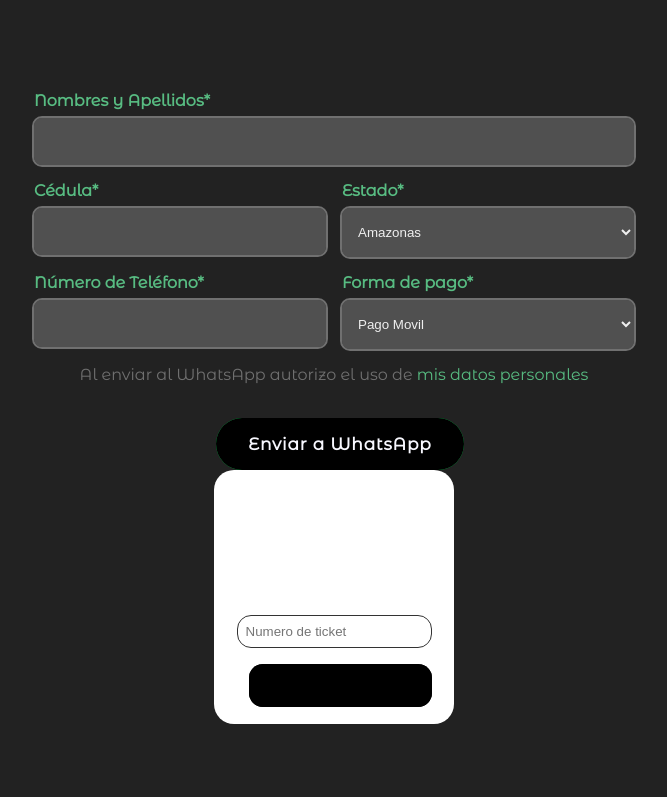
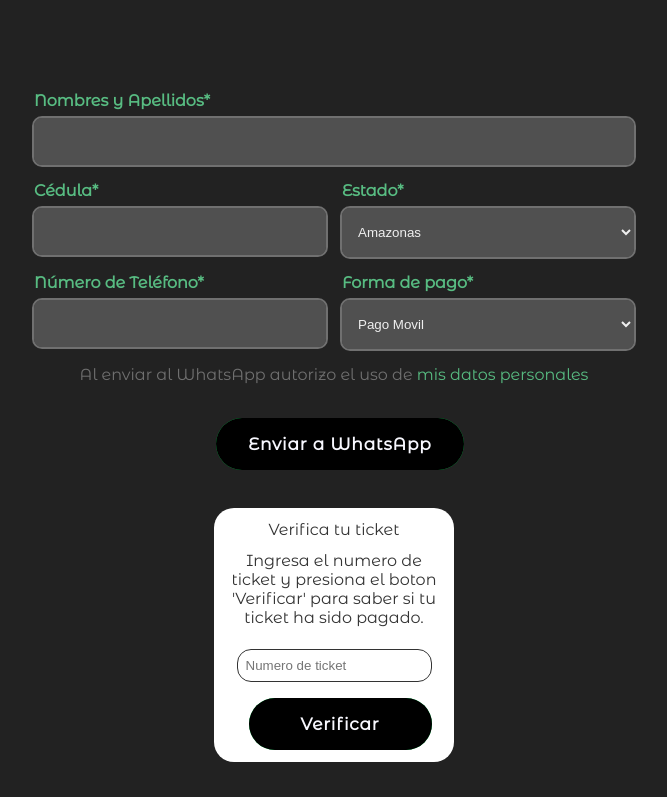
Before and after one commit to Jguerrero45/Proyecto_rifas, a website with bundled scripts: page public/templates/pago.html in a window 1280 px wide. Shown: the part 352-1149 px from the top of the page, without its empty margins (306-973 px from the left). Built offline with nearby package versions, Linux system fonts and the light colour scheme; no server answers.

Commit message:
Ahora al verificar un boleto tiene validaciones, ademas de que muestra el numero de ticket que estas verificando y el estilo tuvo algunas mejoras

```diff
--- a/public/css/card2.css
+++ b/public/css/card2.css
@@ -3,7 +3,15 @@
     text-align: center;
     align-items: center;
     justify-content: center;
+    background-color: #070707;
+    margin-top: 3%;
+    border-radius: 15px;
+    height: 100%;
+    width: 30%;
+    font-size: 80%;
 }
+
+
 
 .card2 {
     width: 240px;
@@ -18,6 +26,8 @@
     background: #fff;
     border-radius: 20px;
     margin: 0 auto;
+    margin-top: 3%;
+    color: #333;
 }
 
 .card2>* {
@@ -53,15 +63,6 @@
     color: black;
 }
 
-.card__form2 button {
-    border: 0;
-    background: #111;
-    color: #fff;
-    padding: 0.68em;
-    border-radius: 14px;
-    font-weight: bold;
-}
-
 .sign-up:hover {
     opacity: 0.8;
 }
--- a/public/js/archivo.js
+++ b/public/js/archivo.js
@@ -135,10 +135,17 @@ function minus() {
 function check() {
     var id = document.getElementById('idboleto').value;
     const lc = document.getElementById('resultado');
+
+    // Verificar si el id contiene solo números y tiene exactamente 4 cifras
+    if (!/^\d{4}$/.test(id)) {
+        alert('Por favor, ingrese un número de boleto válido de 4 cifras.');
+        return;
+    }
+
     if (ArrayBoletosNoDisponible.includes(id)) {
-        lc.innerHTML = '<h1>El Ticket esta pagado</h1>';
+        lc.innerHTML = `<h1>El Ticket ${id} esta aprobado</h1>`;
     } else {
-        lc.innerHTML = '<h1>El Ticket no esta pagado</h1>';
+        lc.innerHTML = `<h1>No se encontro el Ticket ${id} como pagado</h1>`;
     }
 }
 
--- a/public/templates/pago.html
+++ b/public/templates/pago.html
@@ -139,7 +139,8 @@
             </p>
             <div class="card__form2">
                 <input placeholder="Numero de ticket" type="text" id="idboleto">
-                <button class="sign-up2" onclick="check()">Verificar</button>
+                <button type="button" class="sign-up2" onclick="check()"><span>Verificar
+                    </span></button>
             </div>
         </div>
         <div id="resultado" class="resultado"></div>
```
